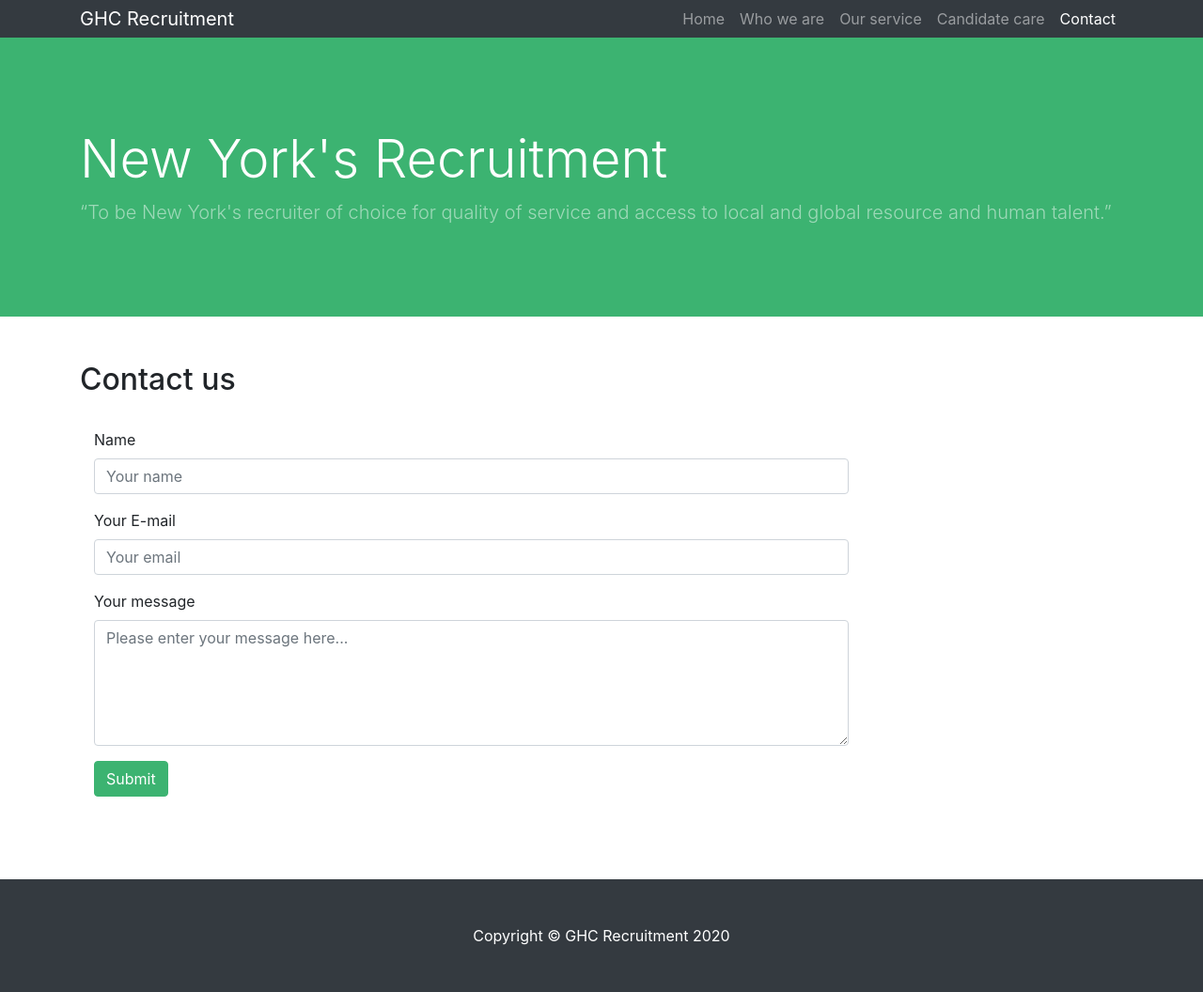
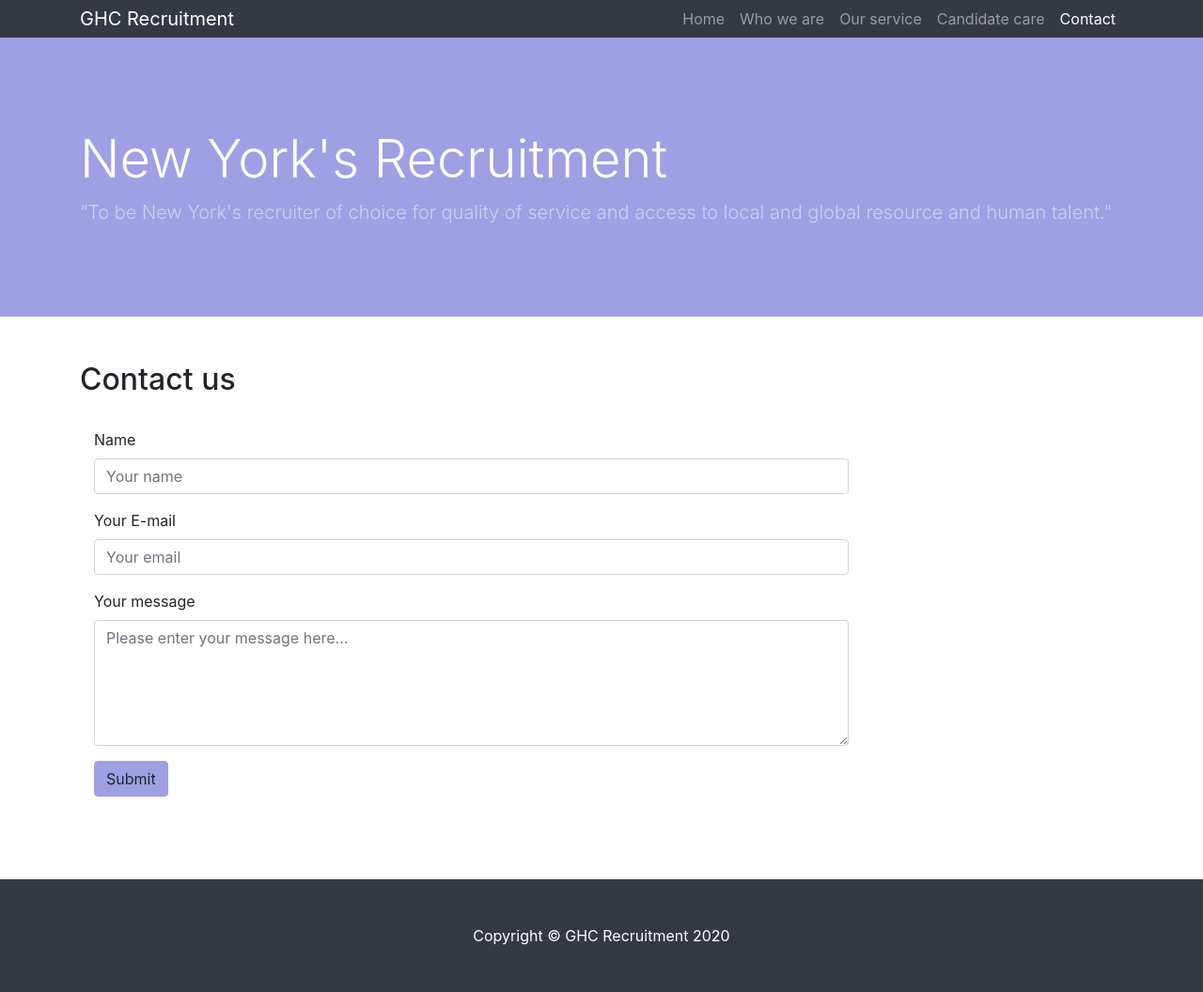
Before and after one commit to MalWalters/ghc-recruitment.github.io, a Jekyll site: the page built from _pages/contact.md, in a window 1280 px wide. Shown: the whole page at 94% size. Built offline with Jekyll 4.4.1, drawn with Linux system fonts in a browser that asks for light colours; our own code applies the rules of GitHub Pages for plain Markdown files.

Commit message:
Changing theme colour

```diff
--- a/_config.yml
+++ b/_config.yml
@@ -2,7 +2,8 @@ title: GHC
 description: A business home page starter template for Bootstrap 4 featuring marketing boxes and a full width image header.
 
 baseurl: /ghc-recruitment.github.io
-color-scheme: "mediumseagreen" # the scheme can be any HEX code like "#00aa55"
+#color-scheme: "mediumseagreen" # the scheme can be any HEX code like "#00aa55"
+color-scheme: "#9f9fe3"
 
 sass:
   sass_dir: /assets/css/_sass
```
